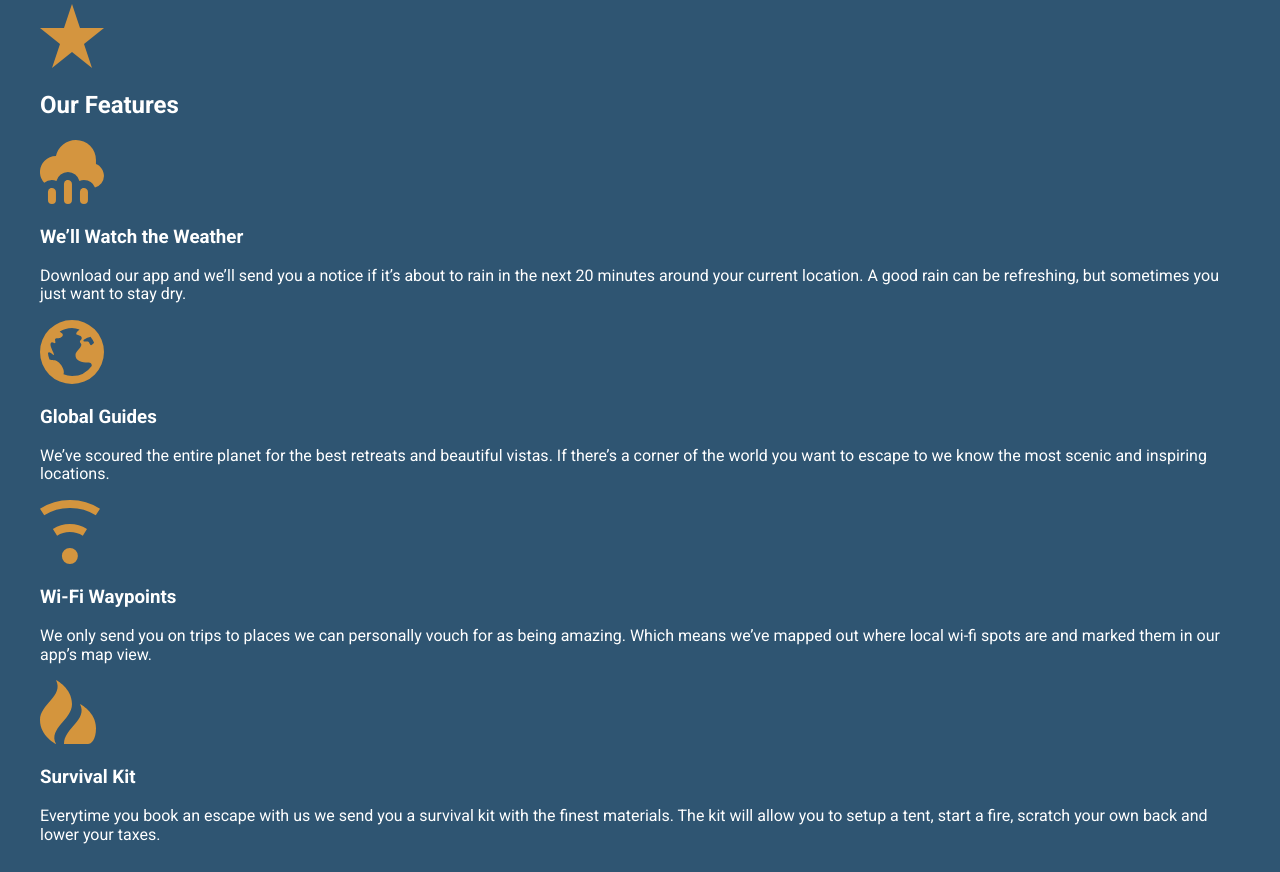
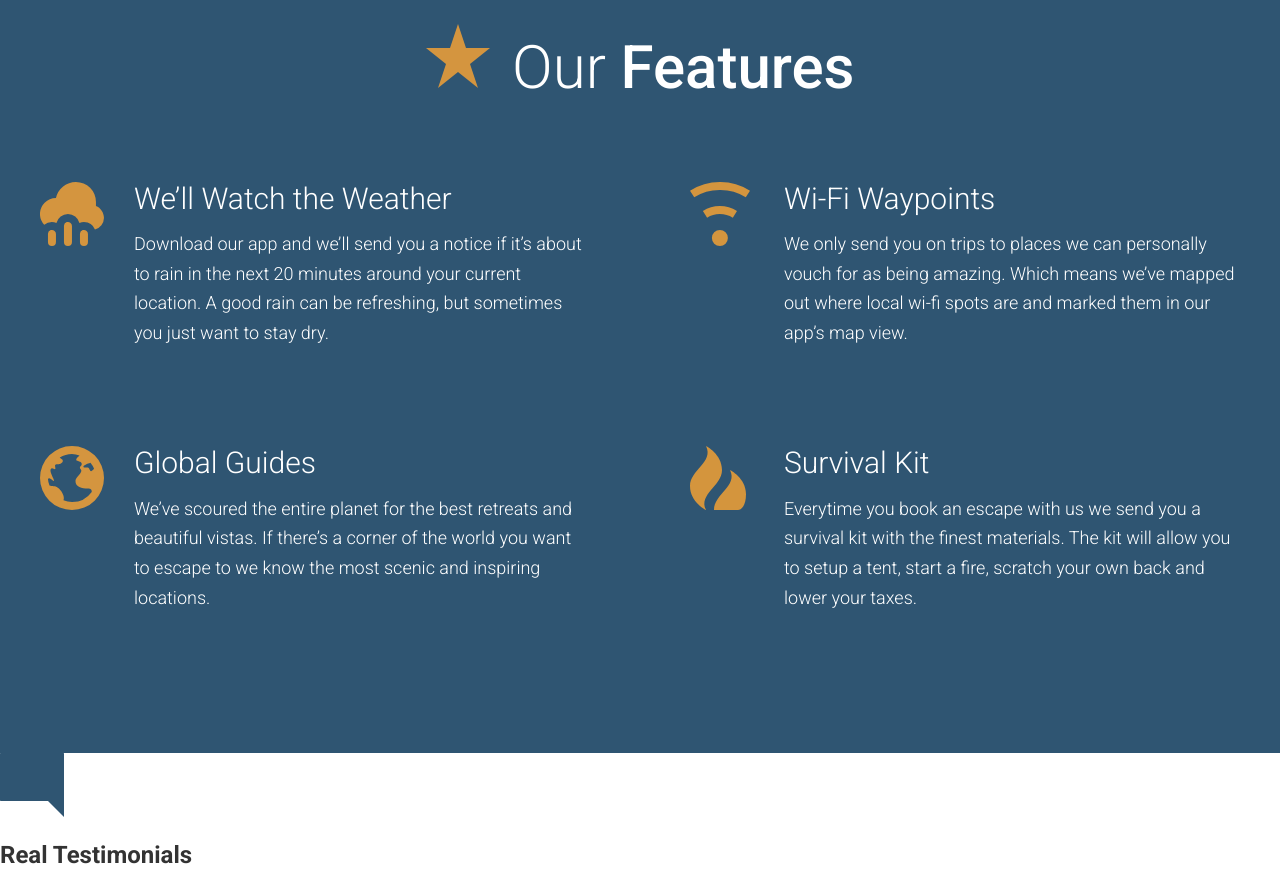
Before and after one commit to alzebud/travelsite, a website: page app/index.html in a window 1280 px wide. Shown: the part 2271-3143 px from the top of the page. Drawn offline with Linux system fonts and the light colour scheme.

Commit message:
completed the Our Features section

```diff
--- /dev/null
+++ b/app/assets/styles/modules/_feature-item.css
@@ -0,0 +1,33 @@
+.feature-item {
+    position: relative;
+
+    padding-bottom: 2.5rem;
+
+    @mixin atSmall {
+        padding-left: 94px;
+    }
+
+    &__icon {
+        display: block;
+        margin: 0 auto;
+
+        @mixin atSmall {
+            position: absolute;
+            left: 0;
+        }
+    }
+
+    &__title {
+        font-size: 1.6rem;
+        font-weight: 300;
+        margin-top: 0.7em;
+        margin-bottom: 0.8rem;
+        text-align: center;
+
+        @mixin atSmall {
+            margin-top: 1em;
+            font-size: 1.875rem;
+            text-align: left;
+        }
+    }
+}
--- a/app/assets/styles/modules/_generic-content-container.css
+++ b/app/assets/styles/modules/_generic-content-container.css
@@ -1,8 +1,9 @@
 .generic-content-container {
 
     p {
+        font-weight: 300;
         line-height: 1.65;
-        margin: 1.8rem 0;
+        margin: 0 0 1.8rem 0;
 
         @mixin atSmall {
             font-size: 1.125rem;
--- a/app/assets/styles/modules/_row.css
+++ b/app/assets/styles/modules/_row.css
@@ -6,8 +6,16 @@
         margin-right: -65px;
     }
 
+    &--gutters-large {
+        margin-right: -100px;
+    }
+
     &--gutters > div {
         padding-right: 65px;
+    }
+
+    &--gutters-large > div {
+        padding-right: 100px;
     }
 
     &__b-margin-until-medium {
@@ -28,6 +36,11 @@
             width: 37%;
         }
 
+        &__medium-6 {
+            float: left;
+            width: 50%;
+        }
+
         &__medium-8 {
             float: left;
             width: 66.66%;
--- /dev/null
+++ b/app/assets/styles/modules/_section-title.css
@@ -0,0 +1,29 @@
+.section-title {
+    font-size: 2.55rem;
+    font-weight: 300;
+    text-align: center;
+
+    @mixin atSmall {
+        font-size: 3.75rem;
+
+    }
+
+    strong {
+        font-weight: 500;
+    }
+
+    &__icon {
+
+        display: block;
+        margin-left: auto;
+        margin-right: auto;
+        margin-bottom: 0.6rem;
+
+        @mixin atSmall {
+            margin-right: 0.5rem;
+            margin-left: 0;
+            margin-bottom: 0;
+            display: inline-block;
+        }
+    }
+}
--- a/app/assets/styles/styles.css
+++ b/app/assets/styles/styles.css
@@ -9,3 +9,5 @@
 @import "modules/_headline";
 @import "modules/_row";
 @import "modules/_generic-content-container";
+@import "modules/_section-title";
+@import "modules/_feature-item";
--- a/app/index.html
+++ b/app/index.html
@@ -70,24 +70,43 @@
 
   <div id="features" class="page-section page-section--blue">
     <div class="wrapper">
-        <img src="assets/images/icons/star.svg">
-        <h2>Our Features</h2>
 
-        <img src="assets/images/icons/rain.svg">
-        <h3>We&rsquo;ll Watch the Weather</h3>
-        <p>Download our app and we&rsquo;ll send you a notice if it&rsquo;s about to rain in the next 20 minutes around your current location. A good rain can be refreshing, but sometimes you just want to stay dry.</p>
+        <h2 class="section-title">
+          <img src="assets/images/icons/star.svg" class="section-title__icon">
+          Our <strong>Features</strong>
+        </h2>
 
-        <img src="assets/images/icons/globe.svg">
-        <h3>Global Guides</h3>
-        <p>We&rsquo;ve scoured the entire planet for the best retreats and beautiful vistas. If there&rsquo;s a corner of the world you want to escape to we know the most scenic and inspiring locations.</p>
+        <div class="row row--gutters-large generic-content-container">
 
-        <img src="assets/images/icons/wifi.svg">
-        <h3>Wi-Fi Waypoints</h3>
-        <p>We only send you on trips to places we can personally vouch for as being amazing. Which means we&rsquo;ve mapped out where local wi-fi spots are and marked them in our app&rsquo;s map view.</p>
+          <div class="row__medium-6">
+            <div class="feature-item">
+              <img src="assets/images/icons/rain.svg" class="feature-item__icon">
+              <h3 class="feature-item__title">We&rsquo;ll Watch the Weather</h3>
+              <p>Download our app and we&rsquo;ll send you a notice if it&rsquo;s about to rain in the next 20 minutes around your current location. A good rain can be refreshing, but sometimes you just want to stay dry.</p>
+            </div>
 
-        <img src="assets/images/icons/fire.svg">
-        <h3>Survival Kit</h3>
-        <p>Everytime you book an escape with us we send you a survival kit with the finest materials. The kit will allow you to setup a tent, start a fire, scratch your own back and lower your taxes.</p>
+            <div class="feature-item">
+              <img src="assets/images/icons/globe.svg" class="feature-item__icon">
+              <h3 class="feature-item__title">Global Guides</h3>
+              <p>We&rsquo;ve scoured the entire planet for the best retreats and beautiful vistas. If there&rsquo;s a corner of the world you want to escape to we know the most scenic and inspiring locations.</p>
+            </div>
+          </div>
+
+          <div class="row__medium-6">
+            <div class="feature-item">
+              <img src="assets/images/icons/wifi.svg" class="feature-item__icon">
+              <h3 class="feature-item__title">Wi-Fi Waypoints</h3>
+              <p>We only send you on trips to places we can personally vouch for as being amazing. Which means we&rsquo;ve mapped out where local wi-fi spots are and marked them in our app&rsquo;s map view.</p>
+            </div>
+
+            <div class="feature-item">
+              <img src="assets/images/icons/fire.svg" class="feature-item__icon">
+              <h3 class="feature-item__title">Survival Kit</h3>
+              <p>Everytime you book an escape with us we send you a survival kit with the finest materials. The kit will allow you to setup a tent, start a fire, scratch your own back and lower your taxes.</p>
+            </div>
+          </div>
+
+        </div>
     </div>
   </div>
 
--- a/app/temp/styles/styles.css
+++ b/app/temp/styles/styles.css
@@ -674,8 +674,16 @@ a {
         margin-right: -65px;
     }
 
+.row--gutters-large {
+        margin-right: -100px;
+    }
+
 .row--gutters > div {
         padding-right: 65px;
+    }
+
+.row--gutters-large > div {
+        padding-right: 100px;
     }
 
 .row__b-margin-until-medium {
@@ -696,6 +704,11 @@ a {
             width: 37%;
         }
 
+        .row__medium-6 {
+            float: left;
+            width: 50%;
+        }
+
         .row__medium-8 {
             float: left;
             width: 66.66%;
@@ -707,8 +720,9 @@ a {
     }
 
 .generic-content-container p {
+        font-weight: 300;
         line-height: 1.65;
-        margin: 1.8rem 0;
+        margin: 0 0 1.8rem 0;
     }
 
 @media (min-width: 530px) {
@@ -721,3 +735,81 @@ a {
 .generic-content-container p a {
         font-weight: 700;
     }
+
+.section-title {
+    font-size: 2.55rem;
+    font-weight: 300;
+    text-align: center;
+}
+
+@media (min-width: 530px) {
+
+.section-title {
+        font-size: 3.75rem
+}
+    }
+
+.section-title strong {
+        font-weight: 500;
+    }
+
+.section-title__icon {
+
+        display: block;
+        margin-left: auto;
+        margin-right: auto;
+        margin-bottom: 0.6rem;
+    }
+
+@media (min-width: 530px) {
+
+.section-title__icon {
+            margin-right: 0.5rem;
+            margin-left: 0;
+            margin-bottom: 0;
+            display: inline-block
+    }
+    }
+
+.feature-item {
+    position: relative;
+
+    padding-bottom: 2.5rem;
+}
+
+@media (min-width: 530px) {
+
+.feature-item {
+        padding-left: 94px
+}
+    }
+
+.feature-item__icon {
+        display: block;
+        margin: 0 auto;
+    }
+
+@media (min-width: 530px) {
+
+.feature-item__icon {
+            position: absolute;
+            left: 0
+    }
+    }
+
+.feature-item__title {
+        font-size: 1.6rem;
+        font-weight: 300;
+        margin-top: 0.7em;
+        margin-bottom: 0.8rem;
+        text-align: center;
+    }
+
+@media (min-width: 530px) {
+
+.feature-item__title {
+            margin-top: 1em;
+            font-size: 1.875rem;
+            text-align: left
+    }
+    }
```
